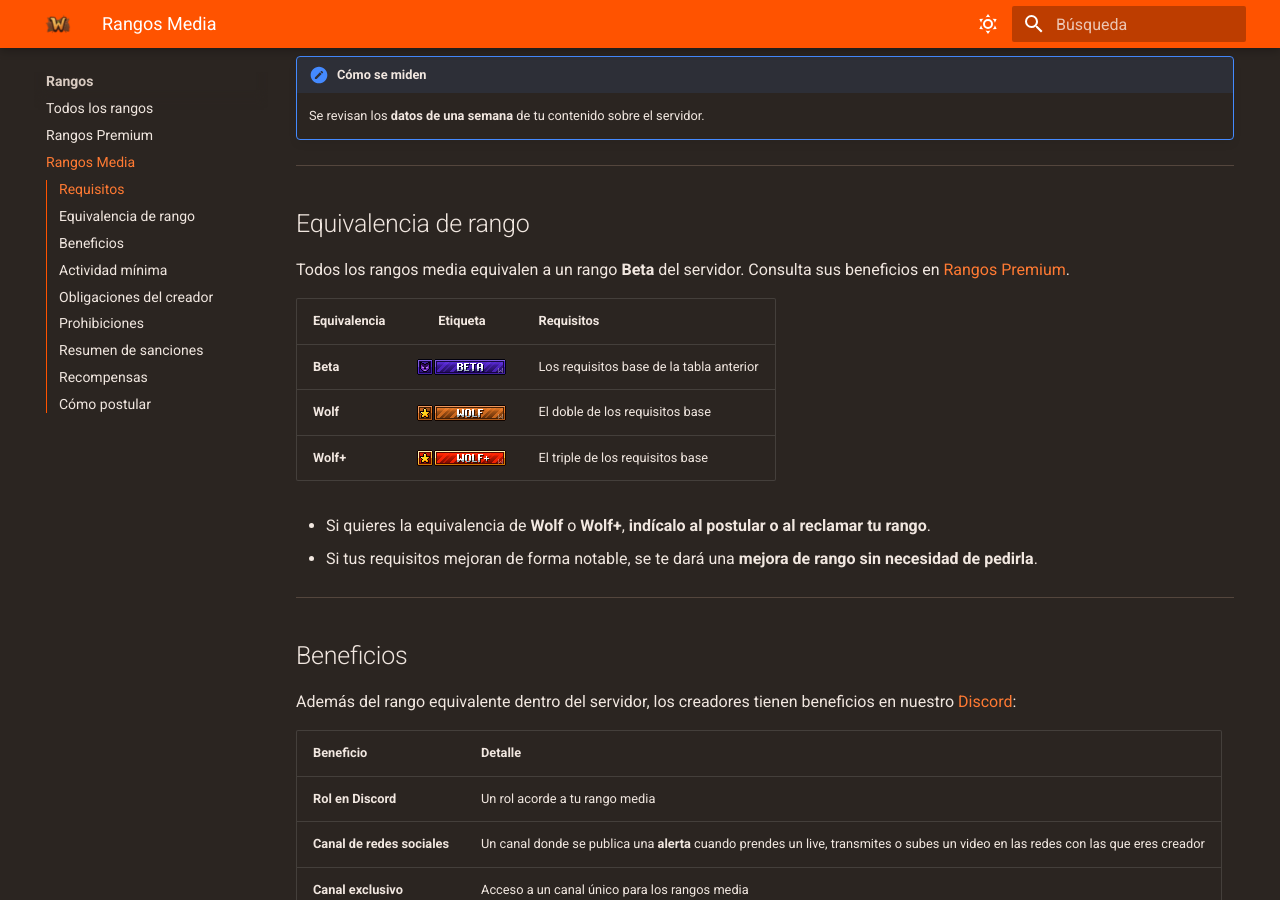
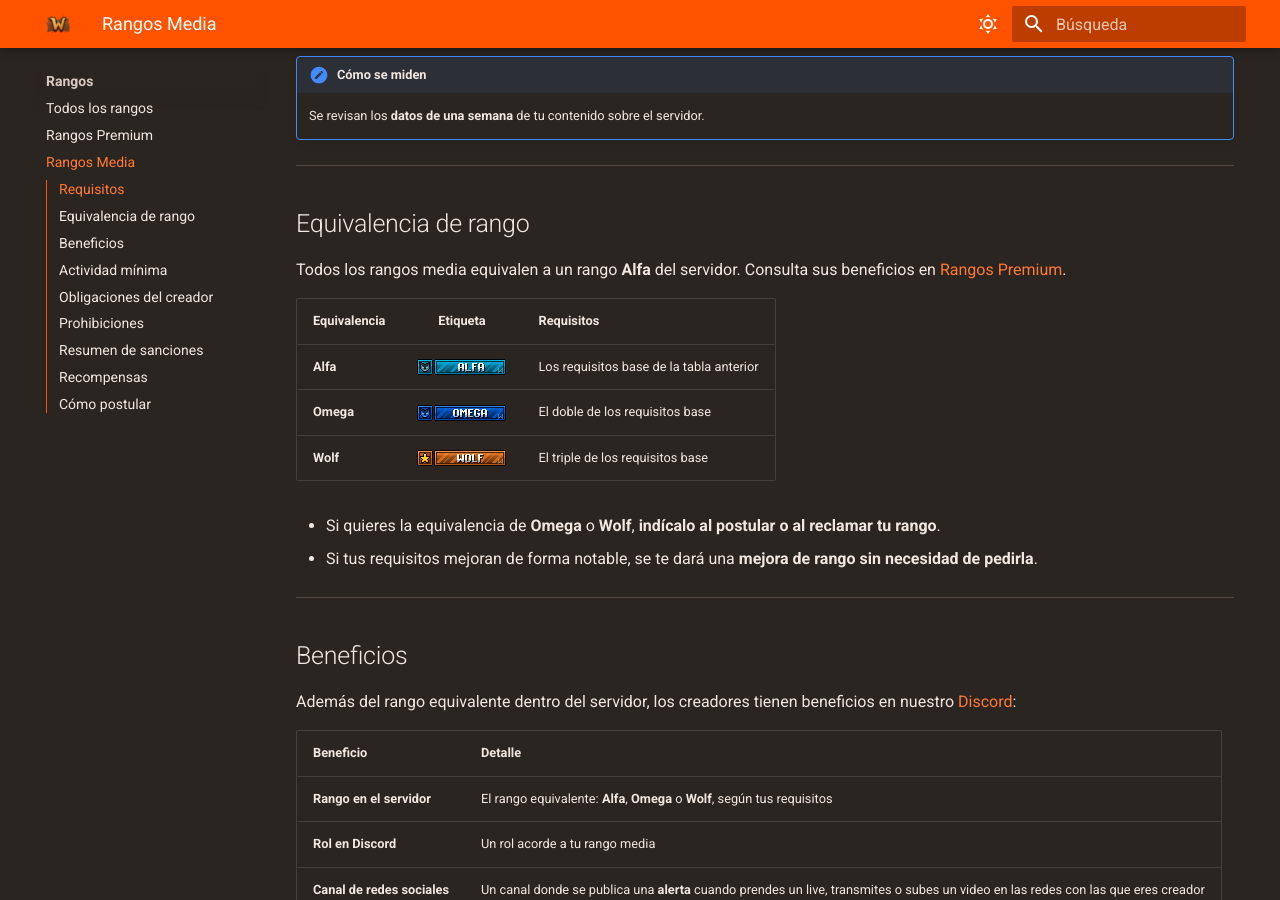
Before and after one commit to SrMaruchans/Wiki, an MkDocs documentation site: the page built from docs/rangos-media.md, in a window 1280 px wide and 900 px high, scrolled down 800 px. Built offline with MkDocs 1.6.1 and Material for MkDocs 9.7.7, drawn with Linux system fonts in a browser that asks for light colours.

Commit message:
Add files via upload

```diff
--- a/docs/rangos-media.md
+++ b/docs/rangos-media.md
@@ -27,15 +27,15 @@ Para cada plataforma se pide un mínimo de alcance:
 
 ## Equivalencia de rango
 
-Todos los rangos media equivalen a un rango **Beta** del servidor. Consulta sus beneficios en [Rangos Premium](rangos-premium.md).
+Todos los rangos media equivalen a un rango **Alfa** del servidor. Consulta sus beneficios en [Rangos Premium](rangos-premium.md).
 
 | Equivalencia | Etiqueta | Requisitos |
 |--------------|:--------:|------------|
-| **Beta** | ![Beta](assets/images/ranks/beta.png){ .rank-tag } | Los requisitos base de la tabla anterior |
-| **Wolf** | ![Wolf](assets/images/ranks/wolf.png){ .rank-tag } | El doble de los requisitos base |
-| **Wolf+** | ![Wolf+](assets/images/ranks/wolf-plus.png){ .rank-tag } | El triple de los requisitos base |
+| **Alfa** | ![Alfa](assets/images/ranks/alfa.png){ .rank-tag } | Los requisitos base de la tabla anterior |
+| **Omega** | ![Omega](assets/images/ranks/omega.png){ .rank-tag } | El doble de los requisitos base |
+| **Wolf** | ![Wolf](assets/images/ranks/wolf.png){ .rank-tag } | El triple de los requisitos base |
 
-- Si quieres la equivalencia de **Wolf** o **Wolf+**, **indícalo al postular o al reclamar tu rango**.
+- Si quieres la equivalencia de **Omega** o **Wolf**, **indícalo al postular o al reclamar tu rango**.
 - Si tus requisitos mejoran de forma notable, se te dará una **mejora de rango sin necesidad de pedirla**.
 
 ---
@@ -46,6 +46,7 @@ Además del rango equivalente dentro del servidor, los creadores tienen benefici
 
 | Beneficio | Detalle |
 |-----------|---------|
+| **Rango en el servidor** | El rango equivalente: **Alfa**, **Omega** o **Wolf**, según tus requisitos |
 | **Rol en Discord** | Un rol acorde a tu rango media |
 | **Canal de redes sociales** | Un canal donde se publica una **alerta** cuando prendes un live, transmites o subes un video en las redes con las que eres creador |
 | **Canal exclusivo** | Acceso a un canal único para los rangos media |
@@ -117,7 +118,7 @@ Discord: https://discord.com/invite/jCmngqZRFV
 1. Abre un **ticket** en nuestro [Discord](https://discord.com/invite/jCmngqZRFV).
 2. Indica tu **plataforma** y el enlace a tu canal o cuenta.
 3. Comparte los **datos de la última semana** de tu contenido.
-4. Si aspiras a **Wolf** o **Wolf+**, especifícalo en tu solicitud.
+4. Si aspiras a **Omega** o **Wolf**, especifícalo en tu solicitud.
 5. Recibirás las **redes oficiales del servidor** para que las etiquetes y menciones.
 
 [:fontawesome-brands-discord: Abrir ticket](https://discord.com/invite/jCmngqZRFV){ .md-button .md-button--primary }
```
Also changed, not shown: docs/rangos.md (+1 -1 lines).
